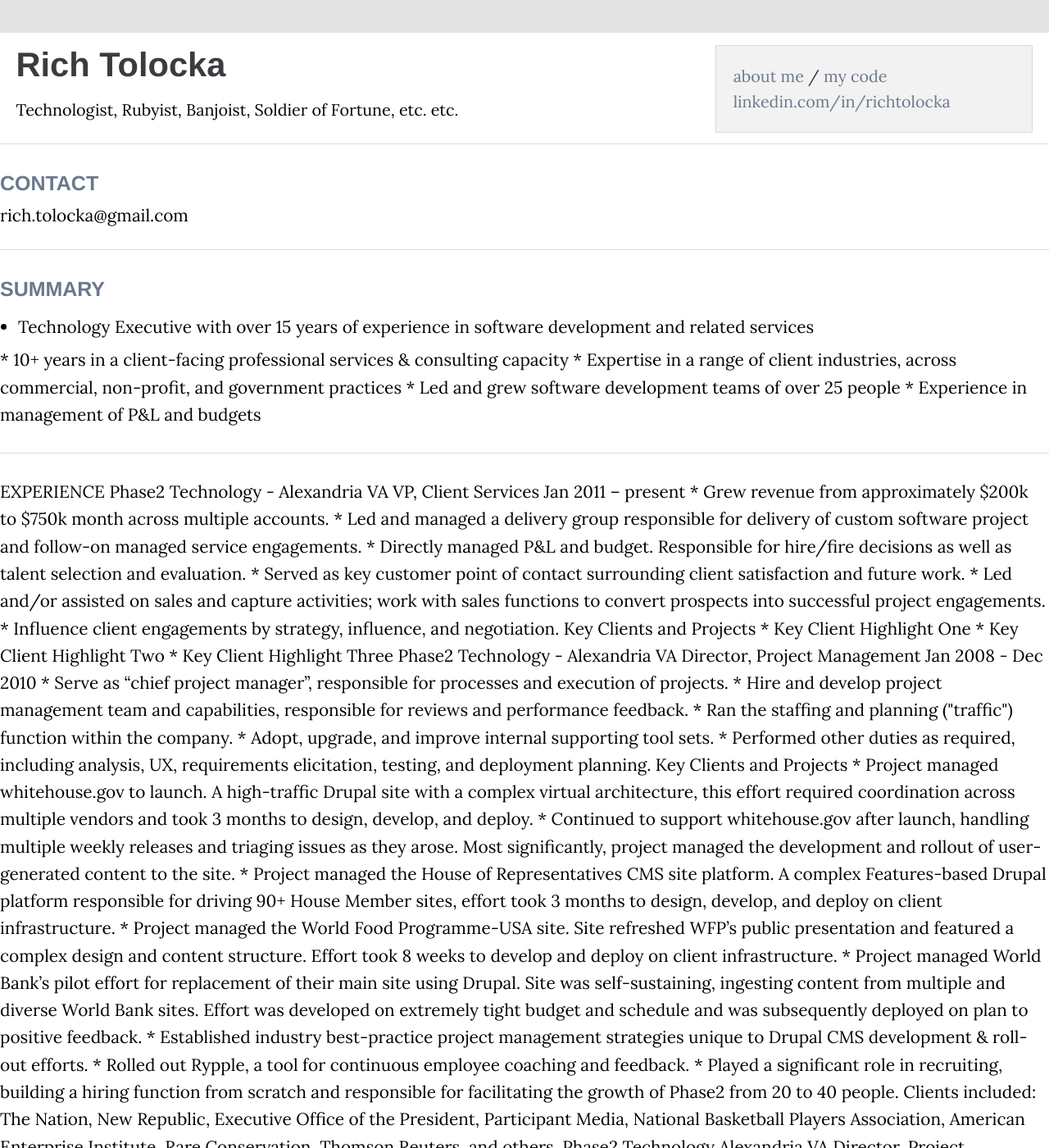
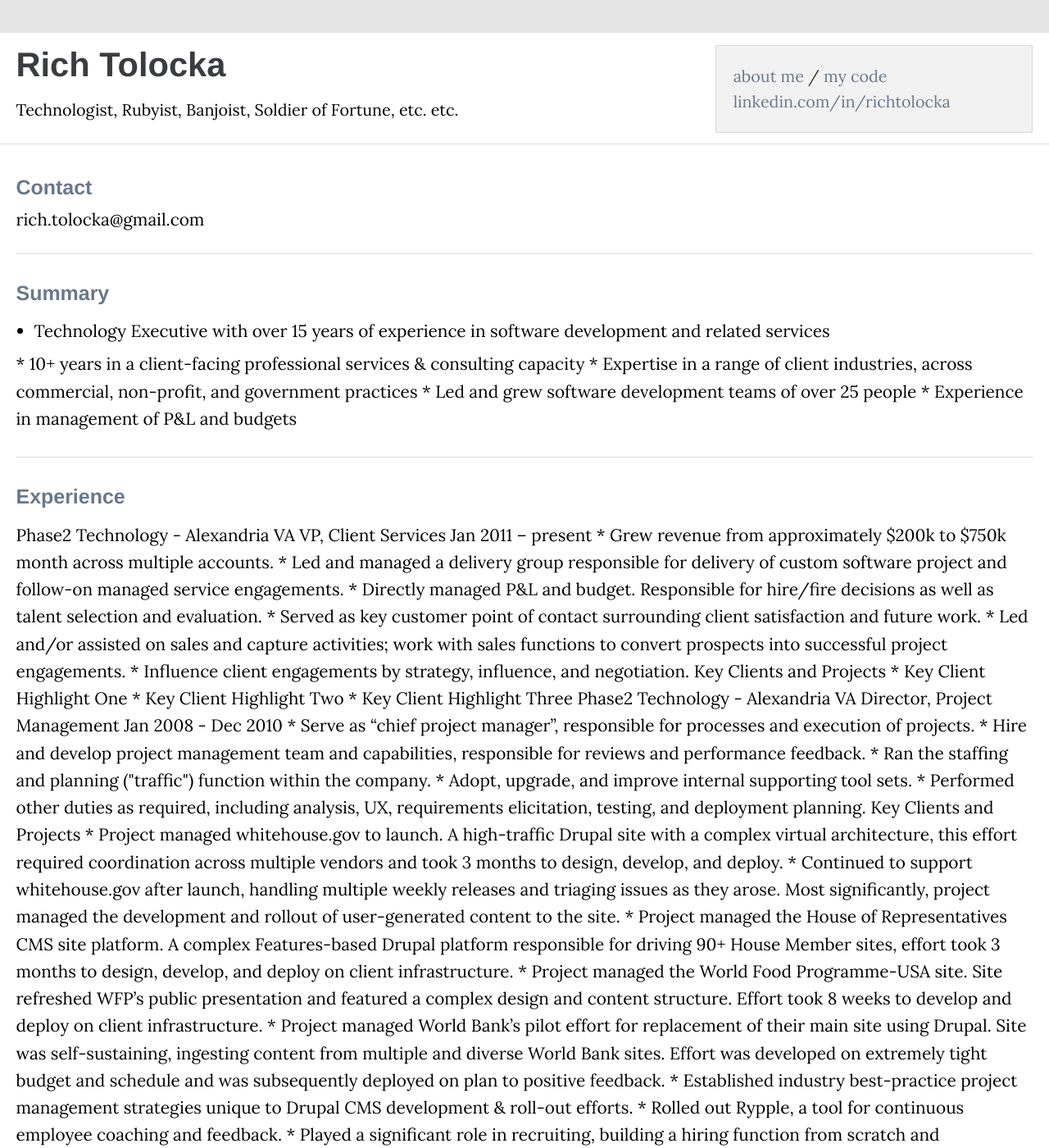
Before and after one commit to rtolocka/rtolocka.github.io, a Jekyll site: the page built from resume-2.html, in a window 1280 px wide and 1400 px high. Shown: the whole window at 82% size. Built offline with Jekyll 4.4.1, drawn with Linux system fonts in a browser that asks for light colours; Markdown is read by kramdown in place of the engine named in the settings; some of the changed text lies outside the part shown.

Commit message:
More layout tweaks.

```diff
--- a/resume-2.html
+++ b/resume-2.html
@@ -2,12 +2,12 @@
 layout: default
 title: Resume
 ---
-
-<h4>CONTACT</h4>
+<div class="large-12 columns">
+<h4>Contact</h4>
 rich.tolocka@gmail.com
 
 <hr>
-<h4>SUMMARY</h4>
+<h4>Summary</h4>
 <ul>
 <li> Technology Executive with over 15 years of experience in software development and related services</li>
 * 10+ years in a client-facing professional services & consulting capacity
@@ -16,7 +16,7 @@
 * Experience in management of P&L and budgets
 
 <hr>
-EXPERIENCE
+<h4>Experience</h4>
 
 Phase2 Technology - Alexandria VA
 VP, Client Services
@@ -125,3 +125,4 @@
 Project Management for Software Development, Learning Tree (2005)
 Software Quality Assurance, Learning Tree (2004)
 CACI Personnel Management Workshop (2006)
+</div>
```
